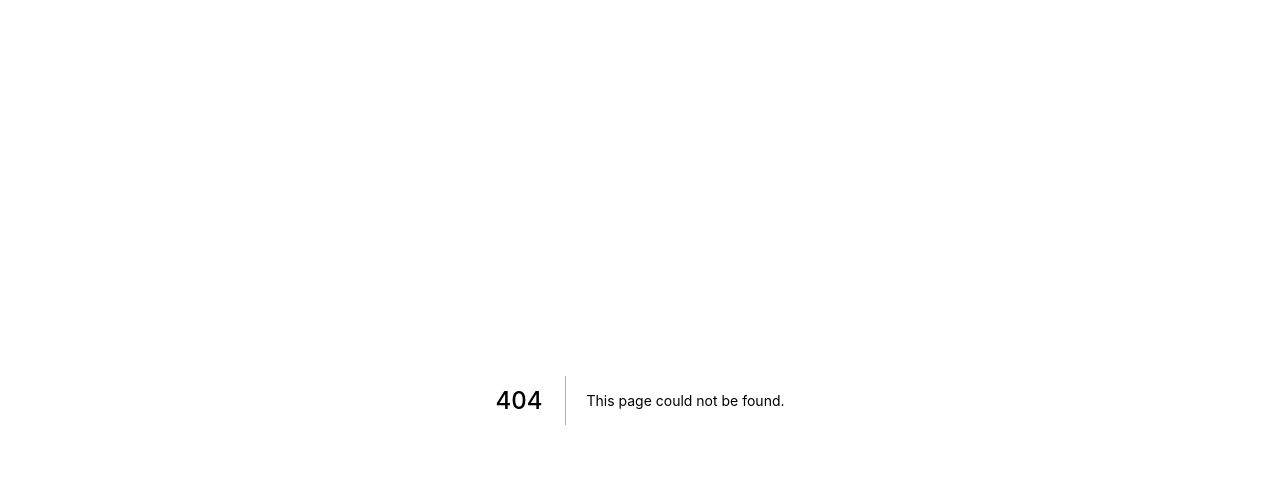
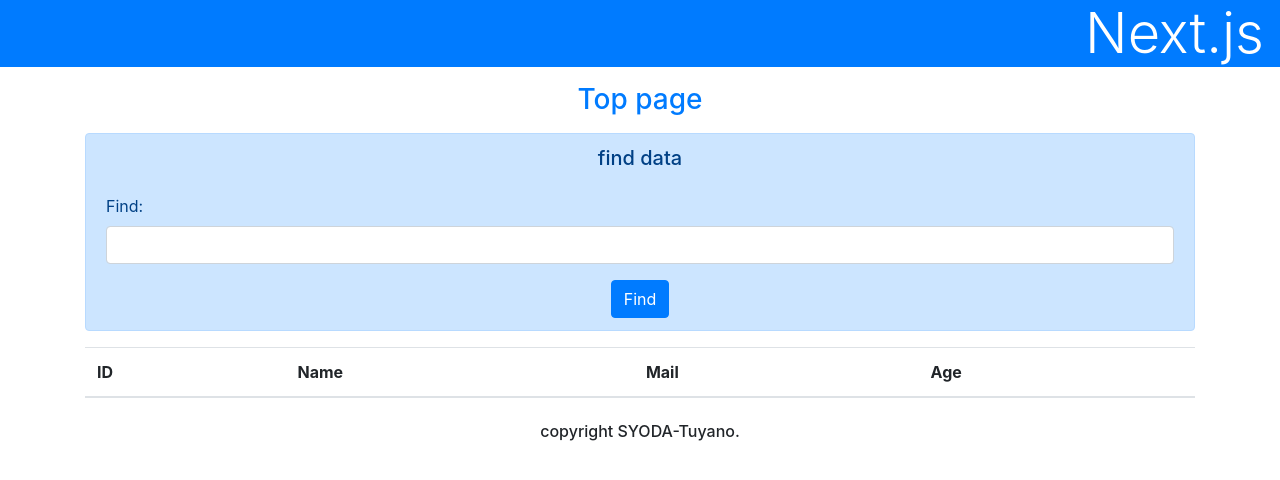
Before and after one commit to thirota/next_app_second, a Next.js app: page /fire/find in a window 1280 px wide. Before the commit this address had no page. Shown: the top 480 px of the page. Built offline with nearby package versions, Linux system fonts and the light colour scheme.

Commit message:
Adding search feature. p.396

```diff
--- /dev/null
+++ b/pages/fire/find.js
@@ -0,0 +1,66 @@
+import {useState, useEffect} from 'react'
+import Layout from '../../components/layout'
+import firebase from 'firebase'
+import {useRouter} from 'next/router'
+import '../../components/fire'
+
+const db = firebase.firestore()
+
+export default function Find() {
+    const [message, setMessage] = useState('find data')
+    const [find, setFind] = useState('')
+    const [data, setData] = useState(null)
+    const mydata = []
+
+    const onChangeFind = (e)=> {
+        setFind(e.target.value)
+    }
+
+    const doAction = ((e)=> {
+        db.collection('mydata').where('name', '==', find).get().then(snapshot=> {
+            snapshot.forEach((document)=> {
+                const doc = document.data()
+                mydata.push(
+                    <tr>
+                        <td><a href={'/fire/del?id=' + document.id}>{document.id}</a></td>
+                        <td>{doc.name}</td>
+                        <td>{doc.mail}</td>
+                        <td>{doc.age}</td>
+                    </tr>
+                )
+            })
+            setData(mydata)
+            setMessage('find' + find)
+        })
+    })
+
+    return (
+        <div>
+            <Layout header="Next.js" title="Top page">
+                <div className="alert alert-primary text-center">
+                    <h5 className="mb-4">{message}</h5>
+                    <div className="text-left">
+                        <div className="form-group">
+                            <label>Find:</label>
+                            <input type="text" onChange={onChangeFind} className="form-control"/>
+                        </div>
+                    </div>
+                    <button onClick={doAction} className="btn btn-primary">Find</button>
+                </div>
+                <table className="table bg-white text-left">
+                    <thead>
+                        <tr>
+                            <th>ID</th>
+                            <th>Name</th>
+                            <th>Mail</th>
+                            <th>Age</th>
+                        </tr>
+                    </thead>
+                    <tbody>
+                        {data}
+                    </tbody>
+                </table>
+            </Layout>
+        </div>
+    )
+}
--- a/pages/fire/index.js
+++ b/pages/fire/index.js
@@ -35,6 +35,7 @@
             <Layout header="Next.js" title="Top page">
                 <div className="alert alert-primary text-center">
                     <h5 className="mb-4">{message}</h5>
+                    <button onClick={()=>router.push('/fire/find')} className="btn btn-secondary">Search</button>
                     <table className="table bg-white text-left">
                         <thead>
                             <tr>
```
